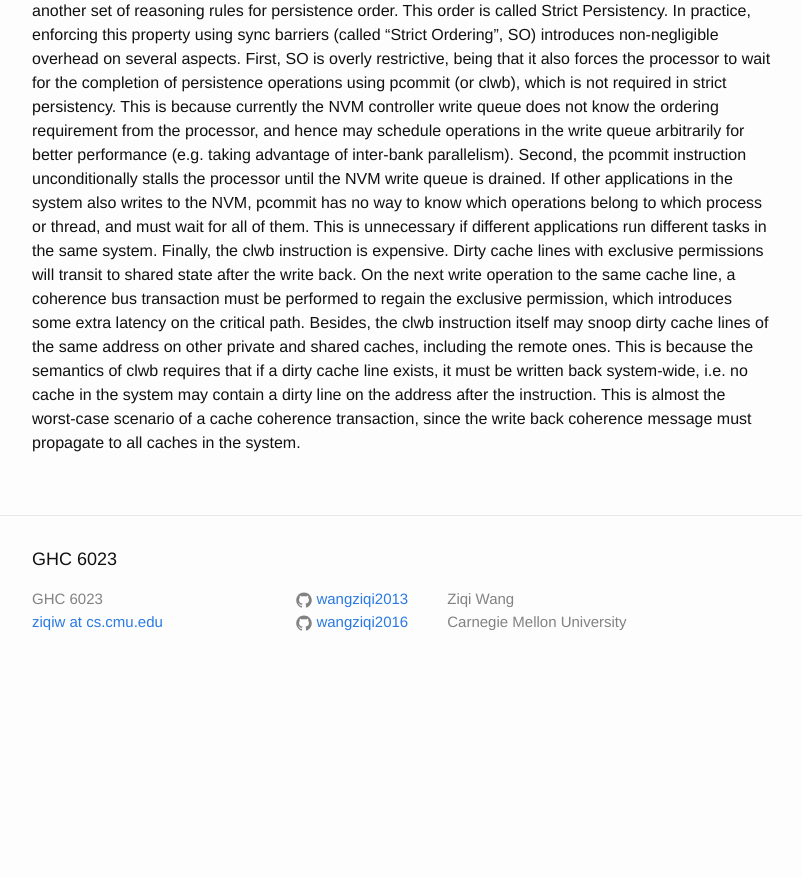
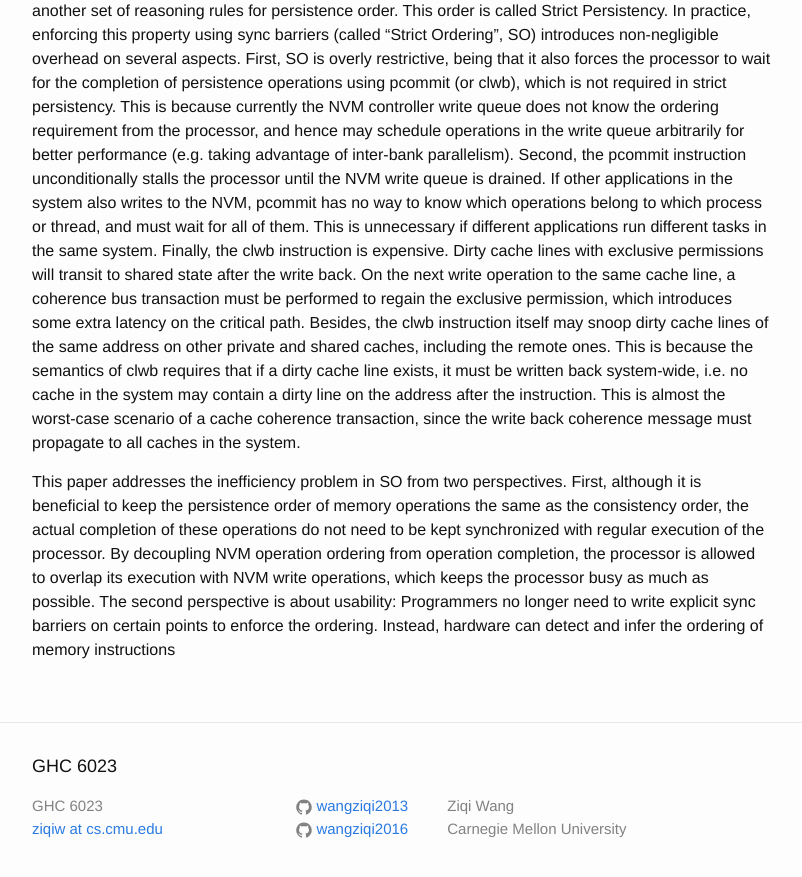
Before and after one commit to wangziqi2013/wangziqi2013.github.io, a Jekyll site: the page built from _posts/2019-01-19-delegated-persist-ordering.markdown, in a window 1280 px wide and 900 px high, scrolled down 1105 px. Shown: the top 877 px of the window, without its empty margins (238-1040 px from the left). Built offline with Jekyll 4.4.1, drawn with Linux system fonts in a browser that asks for light colours; before the commit the page ends 1798 px from its top, so only the background shows below that.

Commit message:
Adding decoupling of operations

```diff
--- a/_posts/2019-01-19-delegated-persist-ordering.markdown
+++ b/_posts/2019-01-19-delegated-persist-ordering.markdown
@@ -54,3 +54,10 @@ including the remote ones. This is because the semantics of clwb requires that i
 written back system-wide, i.e. no cache in the system may contain a dirty line on the address after the instruction.
 This is almost the worst-case scenario of a cache coherence transaction, since the write back coherence message must
 propagate to all caches in the system.
+
+This paper addresses the inefficiency problem in SO from two perspectives. First, although it is beneficial to keep the
+persistence order of memory operations the same as the consistency order, the actual completion of these operations do not
+need to be kept synchronized with regular execution of the processor. By decoupling NVM operation ordering from operation
+completion, the processor is allowed to overlap its execution with NVM write operations, which keeps the processor busy as
+much as possible. The second perspective is about usability: Programmers no longer need to write explicit sync barriers
+on certain points to enforce the ordering. Instead, hardware can detect and infer the ordering of memory instructions
```
